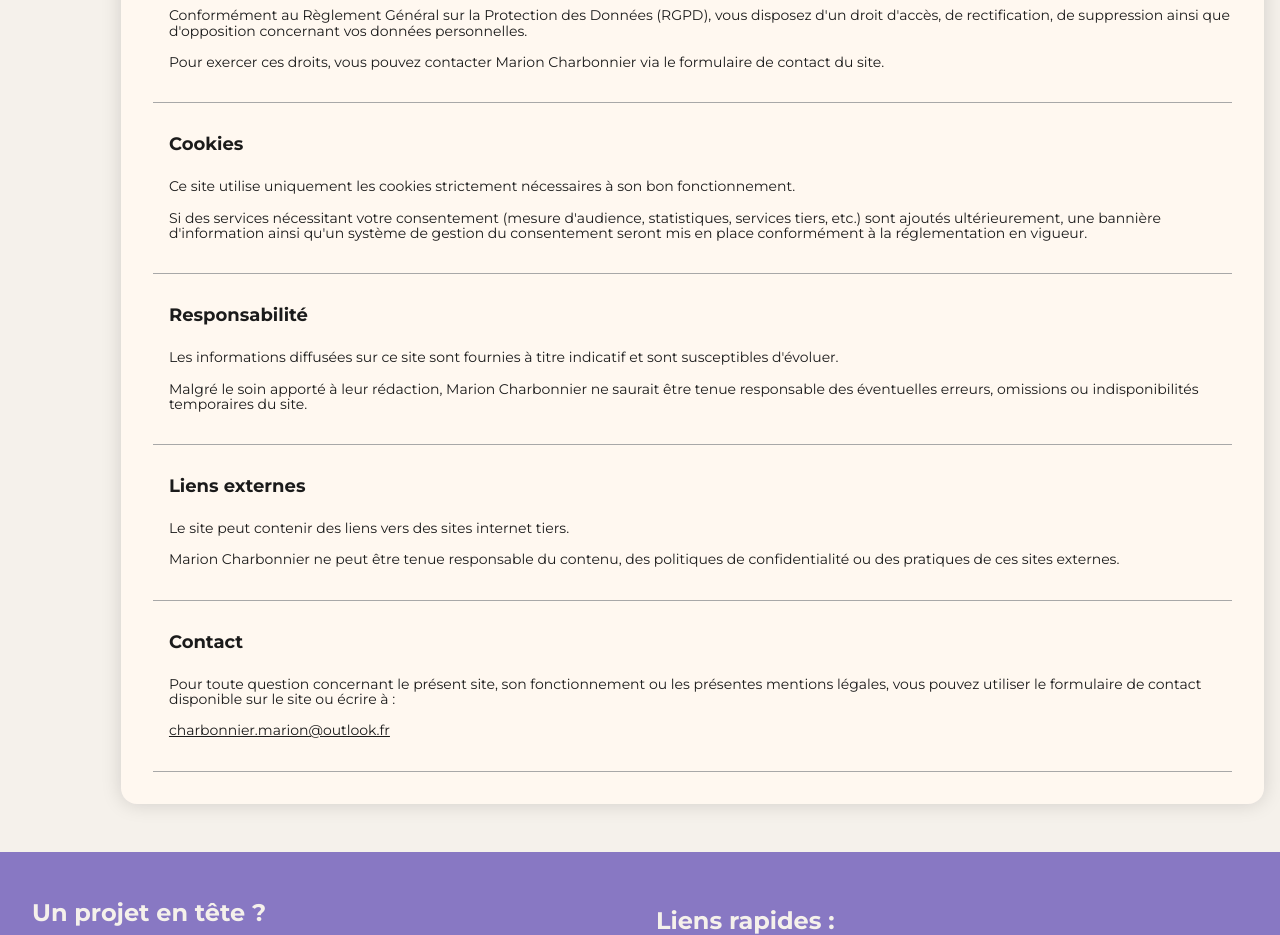
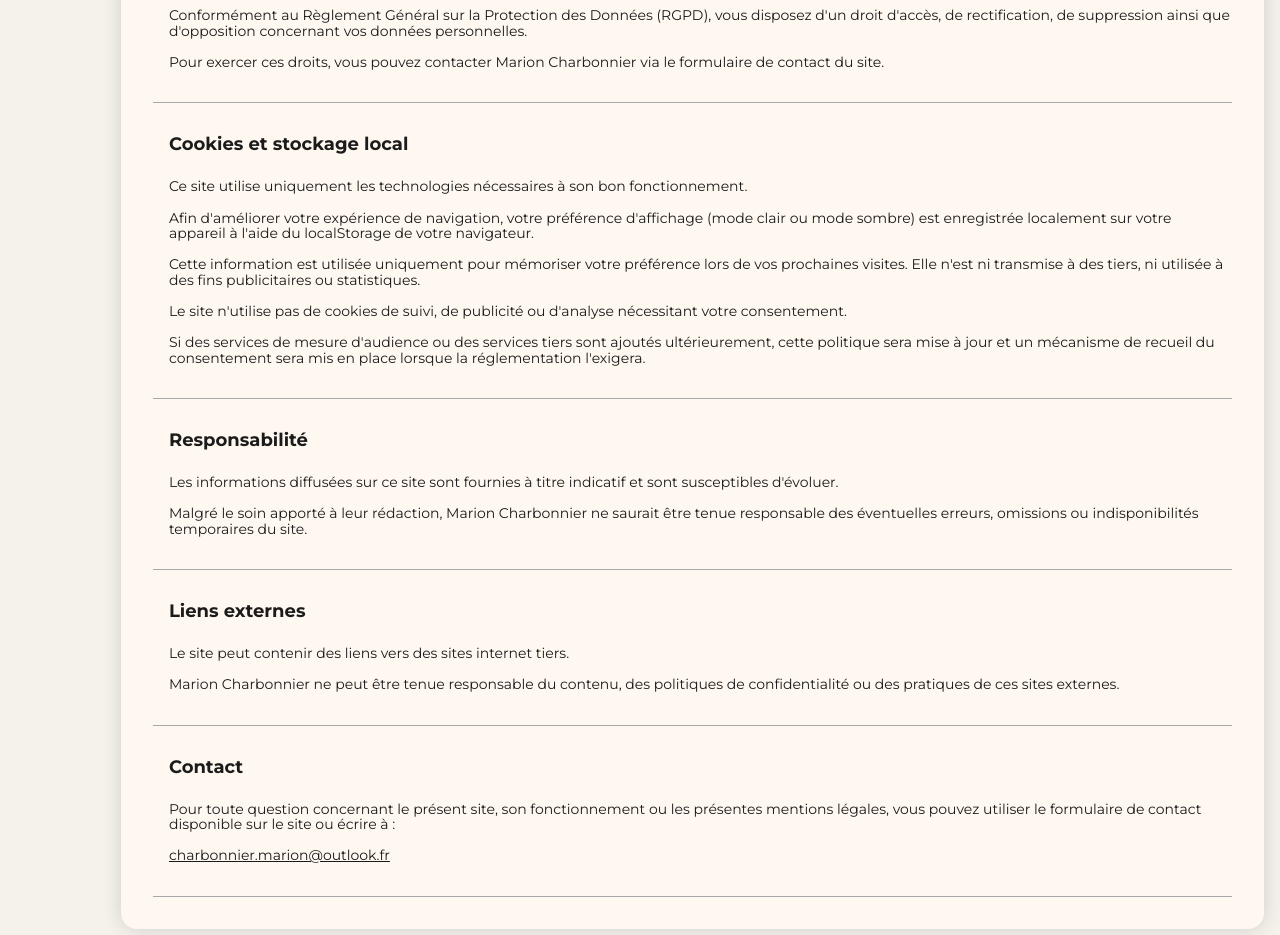
Before and after one commit to Taitdit/marion-portfolio, a React (Vite) app: page /mentions in a window 1280 px wide. Shown: the part 1140-2075 px from the top of the page. Built offline with nearby package versions, Linux system fonts and the light colour scheme; no server answers; a web font is replaced by a local one.

Commit message:
mini modif legal

```diff
--- a/src/pages/Mentions.jsx
+++ b/src/pages/Mentions.jsx
@@ -38,9 +38,12 @@ const Mentions =  () => {
                 <p>Pour exercer ces droits, vous pouvez contacter Marion Charbonnier via le formulaire de contact du site.</p>
             </section>
             <section className="mention__part">
-                <h2>Cookies</h2>
-                <p>Ce site utilise uniquement les cookies strictement nécessaires à son bon fonctionnement.</p>
-                <p>Si des services nécessitant votre consentement (mesure d'audience, statistiques, services tiers, etc.) sont ajoutés ultérieurement, une bannière d'information ainsi qu'un système de gestion du consentement seront mis en place conformément à la réglementation en vigueur.</p>
+                <h2>Cookies et stockage local</h2>
+                <p>Ce site utilise uniquement les technologies nécessaires à son bon fonctionnement.</p>
+                <p>Afin d'améliorer votre expérience de navigation, votre préférence d'affichage (mode clair ou mode sombre) est enregistrée localement sur votre appareil à l'aide du localStorage de votre navigateur.</p>
+                <p>Cette information est utilisée uniquement pour mémoriser votre préférence lors de vos prochaines visites. Elle n'est ni transmise à des tiers, ni utilisée à des fins publicitaires ou statistiques.</p>
+                <p>Le site n'utilise pas de cookies de suivi, de publicité ou d'analyse nécessitant votre consentement.</p>
+                <p>Si des services de mesure d'audience ou des services tiers sont ajoutés ultérieurement, cette politique sera mise à jour et un mécanisme de recueil du consentement sera mis en place lorsque la réglementation l'exigera.</p>
             </section>
             <section className="mention__part">
                 <h2>Responsabilité</h2>
```
